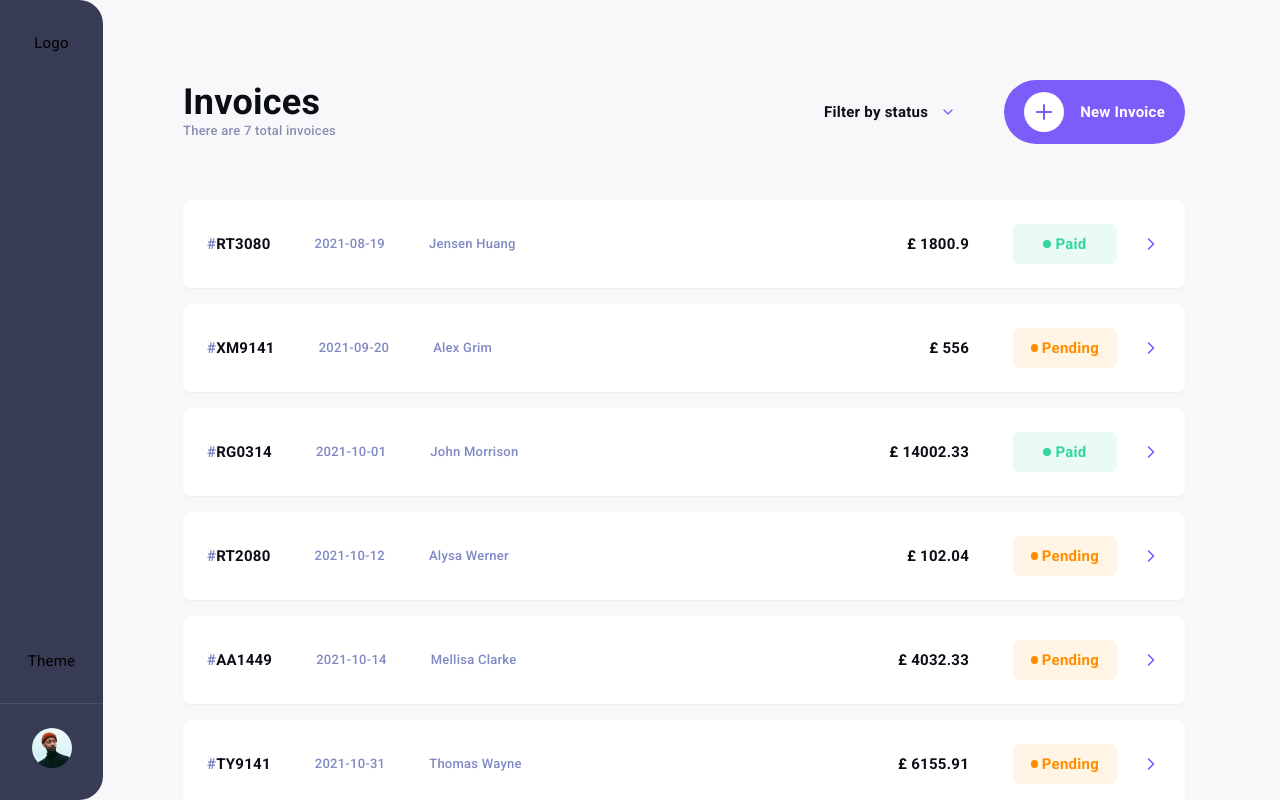
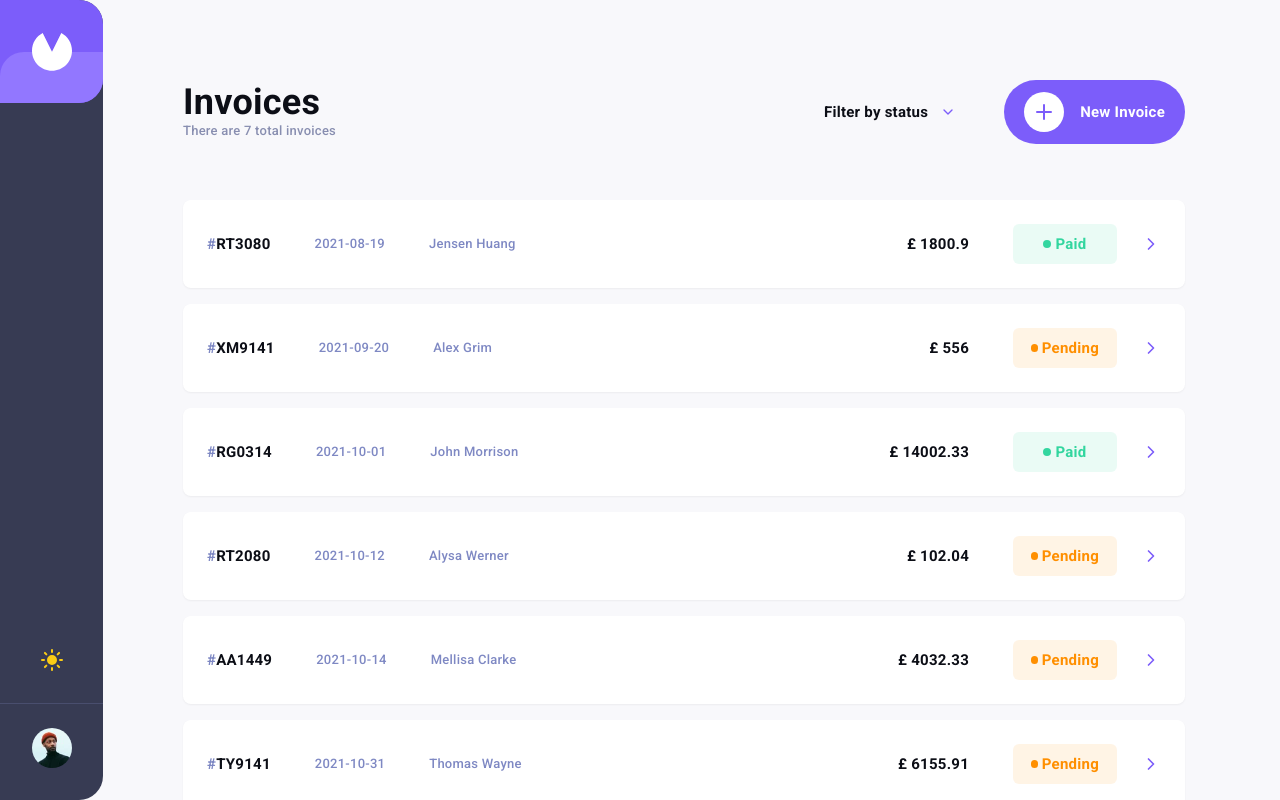
Before and after one commit to MrPatriot991/invoice-app, a React (Vite) app: page /invoice/AA1449 in a window 1280 px wide. Built offline with nearby package versions, Linux system fonts and the light colour scheme.

Commit message:
feat(layout): add logo, theme toggle and avatar to Sidebar

```diff
--- a/src/components/layout/MainLayout.tsx
+++ b/src/components/layout/MainLayout.tsx
@@ -9,7 +9,7 @@ const MainLayout = ({ children }: MainProps) => {
     <div className="flex h-dvh flex-col lg:flex-row">
       <Sidebar />
 
-      <main className="flex-1 overflow-auto px-6 sm:px-12 lg:px-20">
+      <main className="flex-1 overflow-y-auto scroll-smooth px-6 sm:px-12 lg:px-20">
         {children}
       </main>
     </div>
--- a/src/components/layout/Sidebar.tsx
+++ b/src/components/layout/Sidebar.tsx
@@ -1,16 +1,46 @@
-import avatarImg from "../../assets/images/image-avatar.jpg";
+import { useState } from "react";
+import clsx from "clsx";
+import { Logo } from "@/components/ui/icons";
+import { MoonIcon } from "@components/ui/icons";
+import { SunIcon } from "lucide-react";
+
+import avatarImg from "@/assets/images/image-avatar.jpg";
+
+type Theme = "dark" | "light";
 
 const Sidebar = () => {
+  const [theme, setTheme] = useState<Theme>("light");
+
+  const handleClickTheme = (theme: Theme) => {
+    setTheme(theme);
+  };
+
   return (
     <aside className="relative flex h-[72px] w-full items-center justify-between bg-draft p-6 sm:h-20 lg:h-full lg:w-[103px] lg:flex-col lg:rounded-r-3xl lg:p-8">
-      <h3>Logo</h3>
-      <div className="flex items-center gap-14 lg:flex-col">
-        <div>
-          <h3>Theme</h3>
-        </div>
+      <Logo />
+      <div className="flex items-center gap-12 lg:flex-col">
+        <button
+          aria-label="Toggle dark mode"
+          aria-pressed={theme === "dark"}
+          className="relative inset-0 flex items-center justify-center p-2"
+          onClick={() => handleClickTheme(theme === "light" ? "dark" : "light")}
+        >
+          <MoonIcon
+            className={clsx(
+              "h-6 w-6 fill-current text-[var(--color-gray-500)] transition-opacity duration-300",
+              theme === "dark" ? "opacity-100" : "opacity-0",
+            )}
+          />
+          <SunIcon
+            className={clsx(
+              "absolute h-6 w-6 fill-current text-yellow-400 transition-opacity duration-300",
+              theme === "light" ? "opacity-100" : "opacity-0",
+            )}
+          />
+        </button>
         <div className="absolute right-20 h-full w-[2px] bg-[var(--color-border-sidebar)] lg:bottom-24 lg:right-0 lg:h-[1px] lg:w-full" />
         <div className="h-8 w-8 overflow-hidden rounded-full bg-gray-400 lg:h-10 lg:w-10">
-          <img src={avatarImg} alt="avatar" />
+          <img src={avatarImg} alt="User avatar" />
         </div>
       </div>
     </aside>
--- /dev/null
+++ b/src/components/ui/icons/InvoiceIcon.tsx
@@ -0,0 +1,16 @@
+const InvoiceIon = (props: React.SVGProps<SVGSVGElement>) => {
+  return (
+    <div>
+      <svg viewBox="0 0 40 38" xmlns="http://www.w3.org/2000/svg" {...props}>
+        <path
+          fillRule="evenodd"
+          clipRule="evenodd"
+          d="M10.6942 0L20 18.7078L29.3058 4.74611e-08C35.6645 3.34856 40 10.0219 40 17.7078C40 28.7535 31.0457 37.7078 20 37.7078C8.9543 37.7078 0 28.7535 0 17.7078C0 10.0219 4.33546 3.34856 10.6942 0Z"
+          fill="white"
+        />
+      </svg>
+    </div>
+  );
+};
+
+export default InvoiceIon;
--- /dev/null
+++ b/src/components/ui/icons/Logo.tsx
@@ -0,0 +1,17 @@
+import InvoiceIcon from "./InvoiceIcon";
+
+const Logo = () => {
+  return (
+    <div className="">
+      <div className="absolute left-0 top-0 h-[72px] w-[72px] overflow-hidden rounded-r-3xl sm:h-[80px] sm:w-[80px] lg:h-[103px] lg:w-[103px]">
+        <div className="absolute left-0 top-0 h-full w-full bg-purple" />
+        <div className="absolute bottom-0 right-0 z-10 h-1/2 w-full rounded-tl-3xl bg-purpleLight" />
+        <div className="absolute inset-0 z-20 flex items-center justify-center">
+          <InvoiceIcon className="h-6 w-6 sm:h-8 sm:w-8 lg:h-10 lg:w-10" />
+        </div>
+      </div>
+    </div>
+  );
+};
+
+export default Logo;
--- /dev/null
+++ b/src/components/ui/icons/MoonIcon.tsx
@@ -0,0 +1,9 @@
+const MoonIcon = (props: React.SVGProps<SVGSVGElement>) => {
+  return (
+    <svg viewBox="0 0 24 24" fill="#7E88C3" {...props}>
+      <path d="M21 12.79A9 9 0 1111.21 3a7 7 0 109.79 9.79z" />
+    </svg>
+  );
+};
+
+export default MoonIcon;
--- /dev/null
+++ b/src/components/ui/icons/index.ts
@@ -0,0 +1,4 @@
+import Logo from "./Logo";
+import MoonIcon from "./MoonIcon";
+
+export { Logo, MoonIcon };
```
